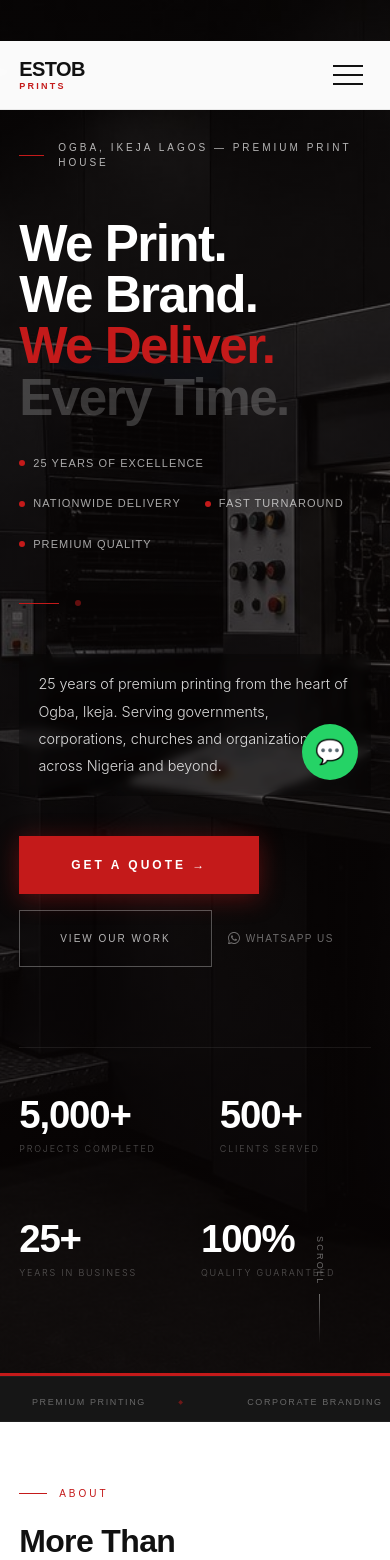
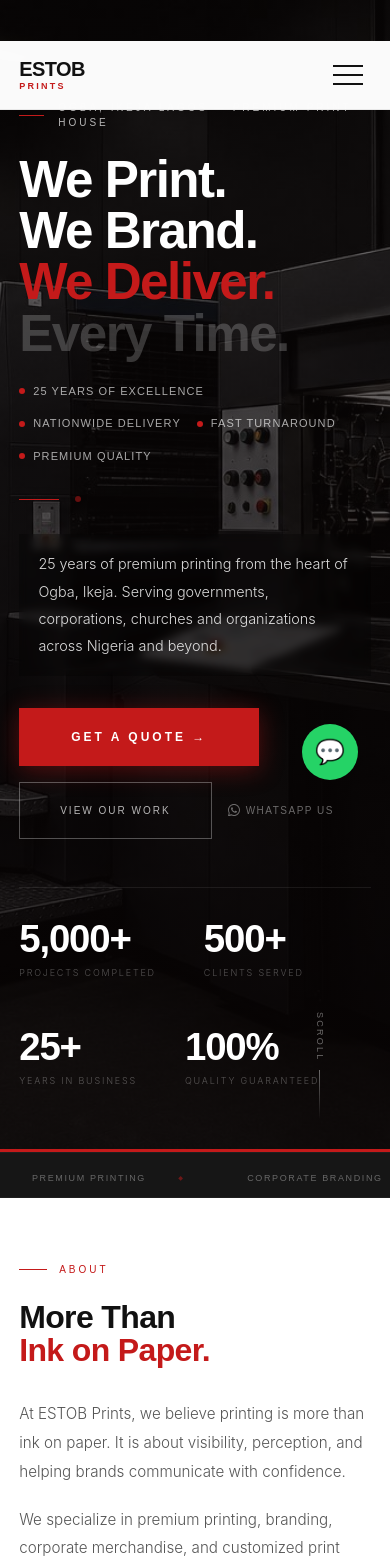
Before and after one commit to omotayomosope-dotcom/estob-prints, a Next.js app: page / in a window 390 px wide. Shown: the top 1560 px of the page. Built offline with nearby package versions, Linux system fonts and the light colour scheme.

Commit message:
Improve mobile spacing in hero

```diff
--- a/src/components/sections/Hero.tsx
+++ b/src/components/sections/Hero.tsx
@@ -28,7 +28,7 @@
       display: "flex",
       flexDirection: "column",
       justifyContent: "flex-end",
-      paddingTop: "140px",
+      paddingTop: "100px",
       backgroundImage: "url('/printing-machine.png')",
       backgroundSize: "cover",
       backgroundPosition: "center",
@@ -48,10 +48,10 @@
       }} />
 
       {/* Main Content */}
-      <div className="container-estob" style={{ paddingBottom: "6rem", position: "relative", zIndex: 2 }}>
+      <div className="container-estob" style={{ paddingBottom: "4rem", position: "relative", zIndex: 2 }}>
 
         {/* Eyebrow */}
-        <div className="fade-up" style={{ animationDelay: "0.1s", display: "flex", alignItems: "center", gap: "14px", marginBottom: "3rem" }}>
+        <div className="fade-up" style={{ animationDelay: "0.1s", display: "flex", alignItems: "center", gap: "14px", marginBottom: "1.5rem" }}>
           <span style={{ display: "block", width: "28px", height: "1px", background: "#C41A1A" }} />
           <span style={{
             fontFamily: "'Poppins',sans-serif", fontWeight: 500, fontSize: "10px",
@@ -71,10 +71,7 @@
           <span style={{ display: "block" }}>We Print.</span>
           <span style={{ display: "block" }}>We Brand.</span>
           <span style={{ display: "block", color: "#C41A1A" }}>We Deliver.</span>
-          <span style={{
-            display: "block",
-            color: "rgba(255,255,255,0.2)",
-          }}>
+          <span style={{ display: "block", color: "rgba(255,255,255,0.2)" }}>
             Every Time.
           </span>
         </h1>
@@ -82,8 +79,8 @@
         {/* Unique Value Proposition */}
         <div className="fade-up" style={{
           animationDelay: "0.35s",
-          marginTop: "2rem",
-          display: "flex", flexWrap: "wrap", gap: "1.5rem",
+          marginTop: "1.5rem",
+          display: "flex", flexWrap: "wrap", gap: "1rem",
         }}>
           {[
             "25 Years of Excellence",
@@ -91,9 +88,7 @@
             "Fast Turnaround",
             "Premium Quality",
           ].map((item, i) => (
-            <div key={i} style={{
-              display: "flex", alignItems: "center", gap: "8px",
-            }}>
+            <div key={i} style={{ display: "flex", alignItems: "center", gap: "8px" }}>
               <span style={{ display: "block", width: "6px", height: "6px", borderRadius: "50%", background: "#C41A1A", flexShrink: 0 }} />
               <span style={{
                 fontFamily: "'Poppins',sans-serif", fontWeight: 500, fontSize: "11px",
@@ -107,7 +102,7 @@
         </div>
 
         {/* Divider */}
-        <div className="fade-up" style={{ animationDelay: "0.4s", margin: "3rem 0", display: "flex", alignItems: "center", gap: "1rem" }}>
+        <div className="fade-up" style={{ animationDelay: "0.4s", margin: "2rem 0", display: "flex", alignItems: "center", gap: "1rem" }}>
           <span style={{ display: "block", width: "40px", height: "1px", background: "#C41A1A" }} />
           <span style={{ display: "block", width: "6px", height: "6px", borderRadius: "50%", background: "#C41A1A", opacity: 0.5 }} />
         </div>
@@ -118,7 +113,7 @@
           fontFamily: "'Inter',sans-serif", fontWeight: 300,
           fontSize: "clamp(0.9rem,1.3vw,1.05rem)",
           lineHeight: 1.9, color: "rgba(255,255,255,0.85)",
-          maxWidth: "420px", marginBottom: "2.5rem",
+          maxWidth: "420px", marginBottom: "2rem",
           background: "rgba(0,0,0,0.25)",
           padding: "1rem 1.2rem",
           backdropFilter: "blur(4px)",
@@ -127,9 +122,7 @@
         </p>
 
         {/* CTAs */}
-        <div className="fade-up" style={{ animationDelay: "0.55s", display: "flex", flexWrap: "wrap", gap: "1rem", marginBottom: "5rem", alignItems: "center" }}>
-
-          {/* Primary CTA - bigger and more prominent */}
+        <div className="fade-up" style={{ animationDelay: "0.55s", display: "flex", flexWrap: "wrap", gap: "1rem", marginBottom: "3rem", alignItems: "center" }}>
           <Link href="/contact" style={{
             fontFamily: "'Poppins',sans-serif", fontWeight: 800, fontSize: "12px",
             letterSpacing: "0.25em", textTransform: "uppercase",
@@ -182,8 +175,8 @@
         {/* Stats */}
         <div className="fade-up" style={{
           animationDelay: "0.7s",
-          display: "flex", flexWrap: "wrap", gap: "4rem",
-          paddingTop: "3rem",
+          display: "flex", flexWrap: "wrap", gap: "3rem",
+          paddingTop: "2rem",
           borderTop: "1px solid rgba(255,255,255,0.08)",
         }}>
           {[
```
